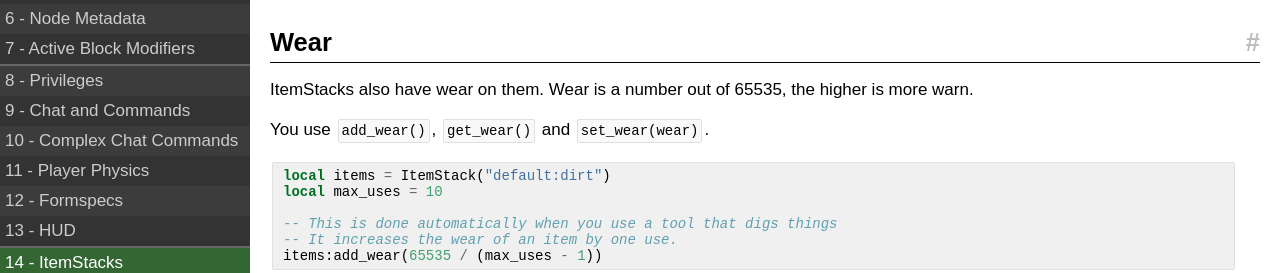
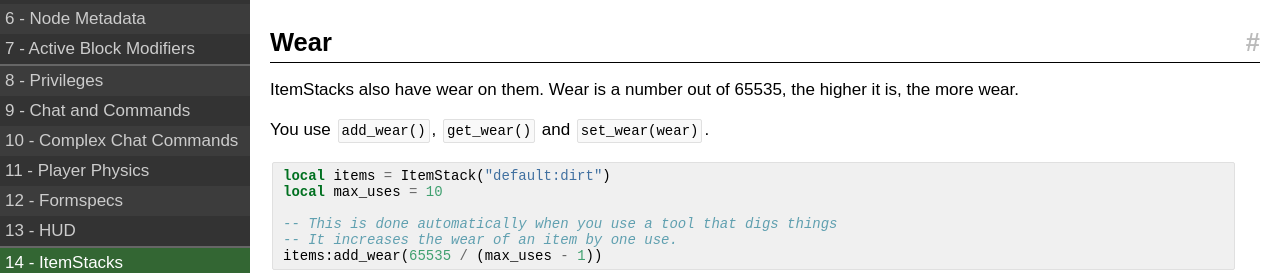
Before and after one commit to rubenwardy/minetest_modding_book, a Jekyll site: the page built from chapters/itemstacks.md, in a window 1280 px wide and 900 px high, scrolled down 1373 px. Shown: the part 180-453 px from the top of the window. Built offline with Jekyll 4.4.1, drawn with Linux system fonts in a browser that asks for light colours; nearby versions of some CDN libraries.

```diff
--- a/chapters/itemstacks.md
+++ b/chapters/itemstacks.md
@@ -94,8 +94,8 @@
 
 ## Wear
 
-ItemStacks also have wear on them. Wear is a number out of 65535, the higher is
-more warn.
+ItemStacks also have wear on them. Wear is a number out of 65535, the higher it is,
+the more wear.
 
 You use `add_wear()`, `get_wear()` and `set_wear(wear)`.
 
```
